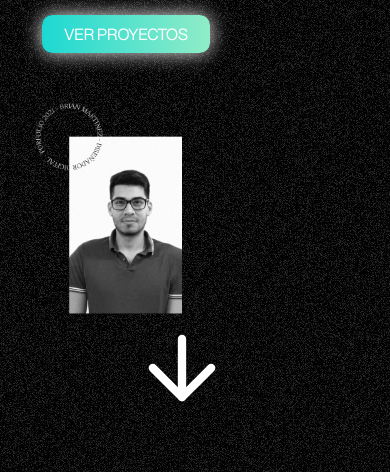
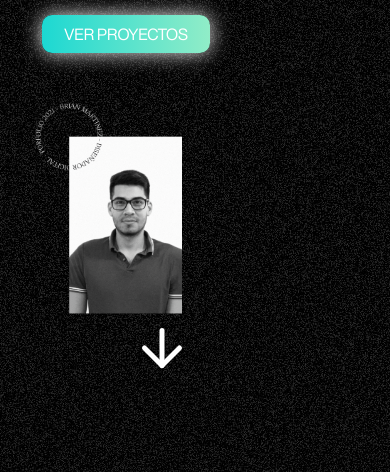
Before and after one commit to BrianArielMartinez/Proyectofinal, a website: page index.html in a window 390 px wide. Shown: the part 372-844 px from the top of the page. Drawn offline with nearby package versions, Linux system fonts and the light colour scheme.

Commit message:
v. final 3

```diff
--- a/scss/components/_mediaquery.scss
+++ b/scss/components/_mediaquery.scss
@@ -132,6 +132,11 @@
     }
     .arrow-icon {
         padding-left: 100px;
+        a {
+            img {
+                width: 60px;
+            }
+        }
     }
     .section-1 {
         padding-top: 3em;
```
Also changed, not shown: css/style.css, 1 other file.
